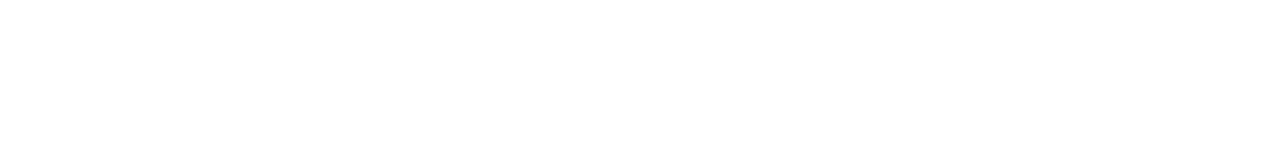
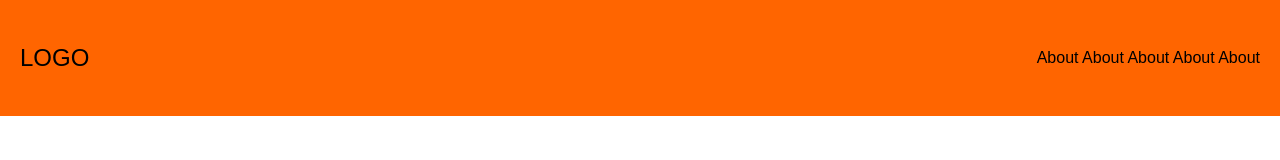
Before and after one commit to karatalov/test-p1, a plain HTML site: page index.html in a window 1280 px wide. Drawn offline with Linux system fonts and the light colour scheme.

Commit message:
Header Finish

```diff
--- a/index.html
+++ b/index.html
@@ -1,10 +1,32 @@
 <!DOCTYPE html>
 <html lang="en">
+
 <head>
 	<meta charset="UTF-8" />
 	<meta name="viewport" content="width=device-width, initial-scale=1.0" />
 	<link rel="stylesheet" href="./styles/index.css" />
 	<title>DRON</title>
 </head>
-	<body></body>
+
+<body>
+	<header id="header">
+		<div class="container">
+			<div class="header">
+				<div class="header-left">
+					<h1>LOGO</h1>
+				</div>
+				<div class="header-right">
+					<nav>
+						<a href="#">About</a>
+						<a href="#">About</a>
+						<a href="#">About</a>
+						<a href="#">About</a>
+						<a href="#">About</a>
+					</nav>
+				</div>
+			</div>
+		</div>
+	</header>
+</body>
+
 </html>
--- /dev/null
+++ b/styles/Header.css
@@ -0,0 +1,15 @@
+#header {
+    padding: 40px 0;
+    background-color: #ff6500;
+    .header {
+        display: flex;
+        align-items: center;
+        justify-content: space-between;
+        .header-left {
+            h1 {
+                color: #000;
+                font-size: 24px;
+            }
+        }
+    }
+}
--- a/styles/index.css
+++ b/styles/index.css
@@ -1 +1,2 @@
 @import './reset.css';
+@import "./Header.css"
```
Lines whose indentation alone changed are shown as unchanged.
